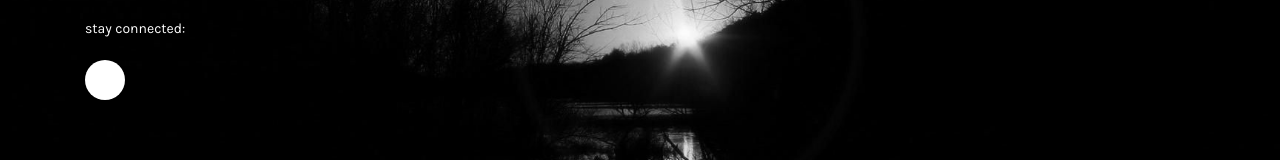
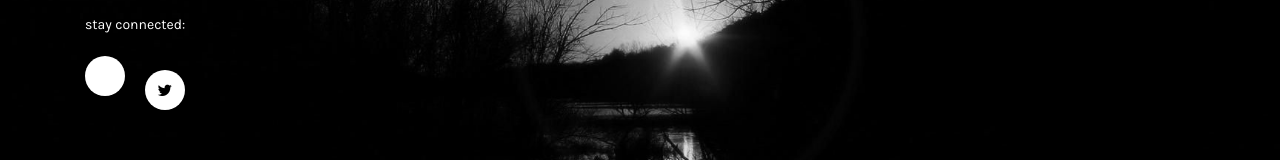
Before and after one commit to Cyber-Cord/cybercord-site, a website: page index.html in a window 1280 px wide. Shown: the part 473-633 px from the top of the page. Drawn offline with nearby package versions, Linux system fonts and the light colour scheme.

Commit message:
Update index.html

```diff
--- a/index.html
+++ b/index.html
@@ -42,8 +42,8 @@
             <p>stay connected:</p>
             <nav class="footer-social-links">
                 <a href="https://discord.gg/NEcNJK4k9u" class="social-link"><i class="mdi mdi-discord"></i></a>
-                <!--<a href="https://youtube.com/c/itsiingot" class="social-link"><i class="mdi mdi-youtube"></i></a>
-                <a href="https://instagram.com/number0x01" class="social-link"><i class="mdi mdi-instagram"></i></a>-->
+                <a href="https://twitter.com/council_cyber" class="social-link"><i class="mdi mdi-twitter"></i></a>
+                <!--<a href="https://instagram.com/number0x01" class="social-link"><i class="mdi mdi-instagram"></i></a>-->
             </nav>
         </div>
     </main>
```
